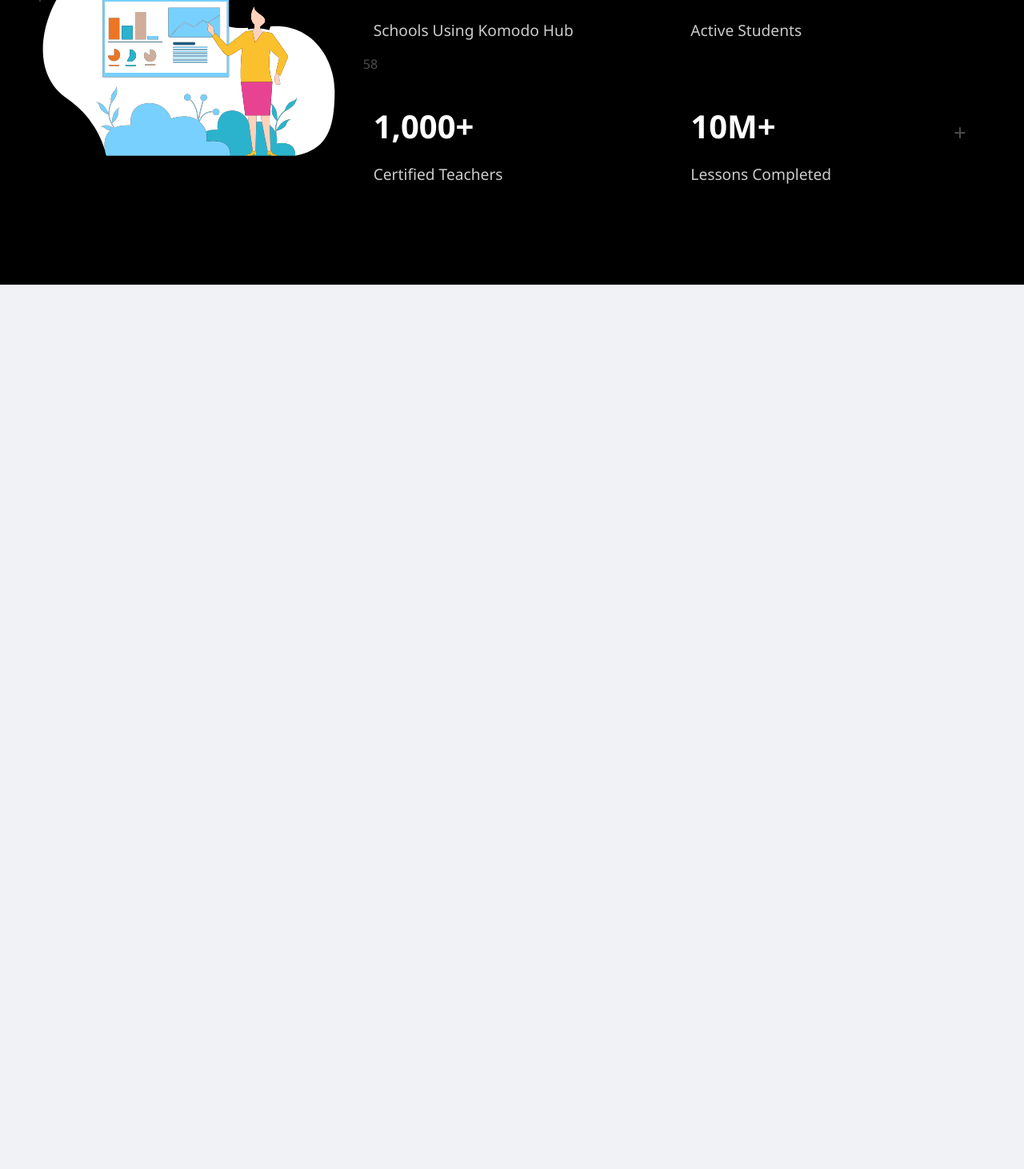
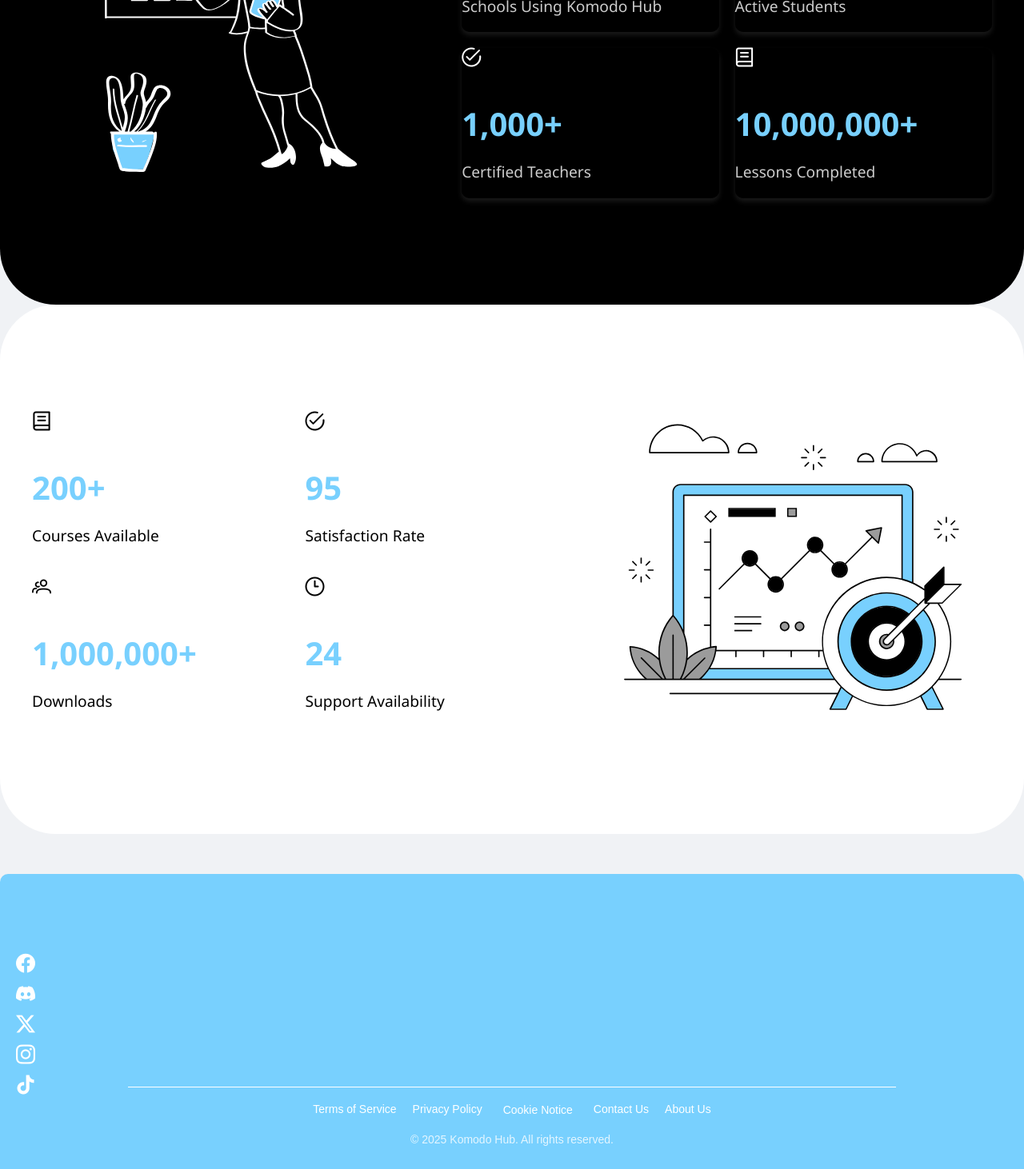
Before and after one commit to ziadateff/https---github.com-Komodo-Hub-Coventry-Komodo-Site, a React (Vite) app: page / in a window 1280 px wide. Shown: the part 1160-2622 px from the top of the page at 80% size. Before the commit the page ends 1516 px from the top, so only its background shows below. Built offline with nearby package versions, Linux system fonts and the light colour scheme.

Commit message:
Almost finished homepage

```diff
--- a/package.json
+++ b/package.json
@@ -25,6 +25,8 @@
     "react": "^19.0.0",
     "react-chartjs-2": "^5.3.0",
     "react-dom": "^19.0.0",
+    "react-feather": "^2.0.10",
+    "react-icons": "^5.5.0",
     "react-intersection-observer": "^9.16.0",
     "react-masonry-css": "^1.0.16",
     "react-pageflip": "^2.0.3",
--- a/src/HomePage.css
+++ b/src/HomePage.css
@@ -6,6 +6,32 @@
     box-sizing: border-box;
     color: #333;
     background-color: #f5f7f6; /* Light natural background */
+  }
+
+  /* Glassmorphism Effect */
+  .header, .feature-card, .statistic, .footer {
+    background: rgba(0, 0, 0, 0.7);
+    backdrop-filter: blur(10px);
+    border-radius: 10px;
+    box-shadow: 0 4px 6px rgba(255, 255, 255, 0.1);
+  }
+
+  /* Header Animation Styles */
+.header {
+    position: fixed;
+    top: 0;
+    left: 0;
+    width: 97%;
+    z-index: 1000;
+    transition: transform 0.3s ease-in-out;
+  }
+
+  .header.hide-up {
+    transform: translateY(-100%); /* Move header up out of view */
+  }
+
+  .header.hide-down {
+    transform: translateY(100%); /* Move header down out of view */
   }
 
   /* Header */
@@ -134,10 +160,20 @@
     width: auto; /* Maintain aspect ratio */
     height: auto;
     max-width: 100%; /* Ensure it doesn't overflow */
+    animation: float 3s ease-in-out infinite; /* Microinteraction */
   }
 
-/* Features Section */
-.features-section {
+  @keyframes float {
+    0%, 100% {
+      transform: translateY(0);
+    }
+    50% {
+      transform: translateY(-10px);
+    }
+  }
+
+  /* Features Section */
+  .features-section {
     padding: 80px 40px;
     background-color: #ffffff;
     text-align: center;
@@ -158,7 +194,7 @@
 
   .features-track {
     display: flex;
-    animation: scroll 30s linear infinite; /* Adjust speed as needed */
+    animation: scroll 20s linear infinite; /* Adjust speed as needed */
   }
 
   @keyframes scroll {
@@ -173,11 +209,18 @@
   .feature-card {
     background-color: #f5f7f6;
     border-radius: 10px;
+    border: #78d0fe;
     padding: 20px;
     width: 200px;
     box-shadow: 0px 4px 6px rgba(0, 0, 0, 0.1);
     flex-shrink: 0;
     margin-right: 20px;
+    transition: transform 0.3s ease, box-shadow 0.3s ease; /* Hover effect */
+  }
+
+  .feature-card:hover {
+    transform: scale(1.05);
+    box-shadow: 0px 8px 12px rgba(0, 0, 0, 0.2);
   }
 
   .feature-card h3 {
@@ -191,43 +234,16 @@
     color: #666;
   }
 
-/* Statistics Section */
-.statistics-section {
+  /* Statistics Section */
+  .statistics-section {
     background-color: #000;
     color: #fff;
     padding: 80px 20px;
     position: relative;
     overflow: hidden;
+    border-radius: 70px;
   }
 
-  /* Falling numbers container */
-  .falling-numbers-container {
-    position: absolute;
-    top: 0;
-    left: 0;
-    width: 100%;
-    height: 100%;
-    pointer-events: none; /* Ensure clicks pass through to the content below */
-  }
-
-  /* Falling numbers animation */
-  @keyframes fall {
-    0% {
-      transform: translateY(-100%);
-    }
-    100% {
-      transform: translateY(100vh);
-    }
-  }
-
-  .falling-number {
-    position: absolute;
-    color: rgba(255, 255, 255, 0.3); /* More transparent */
-    font-size: 1rem; /* Smaller size */
-    animation: fall linear infinite;
-  }
-
-  /* Statistics content */
   .statistics-container {
     display: flex;
     align-items: center;
@@ -235,17 +251,16 @@
     max-width: 1200px;
     margin: 0 auto;
     position: relative;
-    z-index: 1; /* Ensure content is above the falling numbers */
   }
 
   .statistics-image {
-    flex: 1;
+    flex: 1.5;
     margin-right: 40px;
   }
 
   .statistics-image img {
     width: 100%;
-    max-width: 700px;
+    max-width: 900px;
     height: auto;
   }
 
@@ -271,9 +286,186 @@
   .statistic h3 {
     font-size: 2.5rem;
     margin-bottom: 10px;
+    color: #78d0fe; /* Gradient accent */
   }
 
   .statistic p {
     font-size: 1.2rem;
     color: #ccc;
   }
+
+  /* Image Animation Styles */
+.statistics-image img,
+.statistics-image-2 img {
+  opacity: 0;
+  transform: translateY(20px);
+  transition: opacity 0.6s ease-out 0.5s, transform 0.6s ease-out 1.3s; /* Delay of 0.5s */
+}
+
+.statistics-image.visible img,
+.statistics-image-2.visible img {
+  opacity: 1;
+  transform: translateY(0);
+}
+
+ /* Statistics 2 Section */
+.statistics-section-2 {
+    background-color: #ffffff; /* White background */
+    color: #000000; /* Black text for contrast */
+    padding: 80px 20px;
+    position: relative;
+    overflow: hidden;
+  }
+
+  .statistics-container-2 {
+    display: flex;
+    align-items: center;
+    justify-content: space-between;
+    max-width: 1200px;
+    margin: 0 auto;
+    position: relative;
+    background-color: transparent !important;
+    flex-direction: row; /* Ensure content is on the left and image on the right */
+  }
+
+  .statistics-image-2 {
+    flex: 1.5;
+    margin-left: 40px; /* Space between content and image */
+    margin-right: 0; /* Reset margin-right */
+  }
+
+  .statistics-image-2 img {
+    width: 100%;
+    max-width: 900px;
+    height: auto;
+  }
+
+  .statistics-content-2 {
+    flex: 2;
+    display: flex;
+    flex-wrap: wrap;
+    gap: 20px;
+    background-color: #ffffff;
+  }
+
+  .statistic-2 {
+    flex: 1 1 calc(50% - 20px); /* Two columns with gap */
+    opacity: 0;
+    transform: translateY(20px);
+    transition: opacity 0.6s ease-out, transform 0.6s ease-out;
+  }
+
+  .statistic-2.visible {
+    opacity: 1;
+    transform: translateY(0);
+  }
+
+  .statistic-2 h3 {
+    font-size: 2.5rem;
+    margin-bottom: 10px;
+    color: #78d0fe; /* Gradient accent */
+  }
+
+  .statistic-2 p {
+    font-size: 1.2rem;
+    color: #000000; /* Gray text for description */
+  }
+
+/* Social Media Icons */
+.social-media-icons {
+    display: flex;
+    flex-direction: column; /* Stack icons vertically */
+    gap: 10px; /* Space between icons */
+    position: absolute; /* Position absolutely within the footer */
+    left: 20px; /* Distance from the left edge */
+    top: 50%; /* Center vertically */
+    transform: translateY(-50%); /* Adjust vertical centering */
+  }
+
+  .social-media-icons a {
+    color: #fff; /* White color for icons */
+    font-size: 24px; /* Icon size */
+    transition: color 0.3s ease;
+  }
+
+  .social-media-icons a:hover {
+    color: #000000; /* Black on hover */
+  }
+
+/* Footer */
+.footer {
+    background-color: #78d0fe; /* Primary color */
+    color: #fff; /* White text for contrast */
+    padding: 40px 20px;
+    font-family: 'Arial', sans-serif;
+    margin-top: 50px; /* Add some space above the footer */
+    min-height: 300px; /* Minimum height for the footer */
+    display: flex;
+    flex-direction: column;
+    justify-content: space-between; /* Space between content and links */
+    position: relative; /* Required for absolute positioning of icons */
+  }
+
+  /* Footer Content */
+  .footer-content {
+    max-width: 1200px; /* Adjusted max-width */
+    margin: 0 auto;
+    width: 100%; /* Ensure it takes full width */
+    display: flex;
+    flex-direction: column;
+    justify-content: flex-end; /* Push content to the bottom */
+    flex-grow: 1; /* Allow content to grow and push links to the bottom */
+  }
+
+  /* Footer Links with White Line */
+  .footer-links {
+    display: flex;
+    gap: 20px;
+    flex-wrap: wrap;
+    justify-content: center; /* Center the links horizontally */
+    position: relative; /* Required for pseudo-element positioning */
+    padding-top: 20px; /* Add space for the line */
+    margin-bottom: 20px; /* Space between links and copyright */
+  }
+
+  .footer-links::before {
+    content: ''; /* Required for pseudo-element */
+    position: absolute;
+    top: 0; /* Position at the top of the container */
+    left: 50%; /* Center the line horizontally */
+    transform: translateX(-50%); /* Adjust horizontal centering */
+    width: 80%; /* Width of the line */
+    height: 1px; /* Thickness of the line */
+    background-color: #fff; /* White color for the line */
+  }
+
+  .footer-links a {
+    color: #fff;
+    text-decoration: none;
+    font-size: 14px;
+    transition: color 0.3s ease;
+  }
+
+  .footer-links a:hover {
+    color: #000000; /* Black on hover */
+  }
+
+  .footer-links button {
+    background: none;
+    border: none;
+    color: #fff;
+    font-size: 14px;
+    cursor: pointer;
+    transition: color 0.3s ease;
+  }
+
+  .footer-links button:hover {
+    color: #0056b3; /* Darker blue for hover effect */
+  }
+
+  /* Copyright */
+  .footer-copyright {
+    font-size: 14px;
+    opacity: 0.8; /* Slightly transparent for a subtle look */
+    text-align: center; /* Center the copyright text */
+  }
--- a/src/HomePage.jsx
+++ b/src/HomePage.jsx
@@ -1,10 +1,96 @@
-import React, { useEffect } from 'react';
+import React, { useEffect, useState } from 'react';
 import './HomePage.css';
 import Illustration from '/src/assets/images/26-Programmer.svg';
 import Illustration2 from '/src/assets/images/125-Online-Education.svg';
-import ReportingImage from '/src/assets/images/59.-Reporting.svg';
+import ReportingImage from '/src/assets/images/12-Corporate-Trainer.svg';
+import SalesTargetImage from '/src/assets/images/64.-Sales-Target.svg';
 
 function HomePage() {
+  const [lastScrollY, setLastScrollY] = useState(0);
+  const [headerVisible, setHeaderVisible] = useState(true);
+  const [counters, setCounters] = useState([0, 0, 0, 0]);
+  const [counters2, setCounters2] = useState([0, 0, 0, 0]);
+  const [countersAnimated, setCountersAnimated] = useState(false);
+  const [counters2Animated, setCounters2Animated] = useState(false);
+
+  // Scroll direction detection
+  useEffect(() => {
+    const handleScroll = () => {
+      const currentScrollY = window.scrollY;
+
+      if (currentScrollY > lastScrollY) {
+        setHeaderVisible(false);
+      } else {
+        setHeaderVisible(true);
+      }
+
+      setLastScrollY(currentScrollY);
+    };
+
+    window.addEventListener('scroll', handleScroll);
+    return () => window.removeEventListener('scroll', handleScroll);
+  }, [lastScrollY]);
+
+  // Intersection Observer for animations
+  useEffect(() => {
+    const observer = new IntersectionObserver(
+      (entries) => {
+        entries.forEach((entry) => {
+          if (entry.isIntersecting) {
+            entry.target.classList.add('visible');
+
+            // Trigger counter animations for statistics sections
+            if (entry.target.closest('.statistics-section') && !countersAnimated) {
+              animateCounters(setCounters, [500, 50000, 1000, 10000000]);
+              setCountersAnimated(true); // Mark as animated
+            }
+            if (entry.target.closest('.statistics-section-2') && !counters2Animated) {
+              animateCounters(setCounters2, [200, 95, 1000000, 24]);
+              setCounters2Animated(true); // Mark as animated
+            }
+          }
+        });
+      },
+      { threshold: 0.1 } // Trigger when 10% of the element is visible
+    );
+
+    // Observe statistics images and content
+    const statisticElements = document.querySelectorAll('.statistic, .statistic-2, .statistics-image, .statistics-image-2');
+    statisticElements.forEach((el) => observer.observe(el));
+
+    return () => observer.disconnect();
+  }, [countersAnimated, counters2Animated]); // Add dependencies
+
+  // Counter animation function
+  const animateCounters = (setCounterFunction, targetValues) => {
+    const duration = 2000; // Animation duration in milliseconds
+    const interval = 10; // Update interval in milliseconds
+
+    targetValues.forEach((target, index) => {
+      let start = 0;
+      const increment = target / (duration / interval);
+
+      const timer = setInterval(() => {
+        start += increment;
+        if (start >= target) {
+          clearInterval(timer);
+          setCounterFunction((prev) => {
+            const newCounters = [...prev];
+            newCounters[index] = target;
+            return newCounters;
+          });
+        } else {
+          setCounterFunction((prev) => {
+            const newCounters = [...prev];
+            newCounters[index] = Math.floor(start);
+            return newCounters;
+          });
+        }
+      }, interval);
+    });
+  };
+
+  // Features data
   const features = [
     {
       title: 'Interactive Courses',
@@ -36,76 +122,31 @@
     },
   ];
 
-  // Duplicate the features array to create a seamless loop
   const duplicatedFeatures = [...features, ...features];
 
   // Statistics data
   const statistics = [
-    { number: '500+', label: 'Schools Using Komodo Hub' },
-    { number: '50,000+', label: 'Active Students' },
-    { number: '1,000+', label: 'Certified Teachers' },
-    { number: '10M+', label: 'Lessons Completed' },
+    { number: '500+', label: 'Schools Using Komodo Hub', icon: <i className="pi pi-building" style={{ fontSize: '24px', color: 'white' }}></i> },
+    { number: '50,000+', label: 'Active Students', icon: <i className="pi pi-users" style={{ fontSize: '24px', color: 'white' }}></i> },
+    { number: '1,000+', label: 'Certified Teachers', icon: <i className="pi pi-check-circle" style={{ fontSize: '24px', color: 'white' }}></i> },
+    { number: '10M+', label: 'Lessons Completed', icon: <i className="pi pi-book" style={{ fontSize: '24px', color: 'white' }}></i> },
   ];
 
-  // Generate random numbers, statistics, and emojis for the falling animation
-  useEffect(() => {
-    const container = document.querySelector('.falling-numbers-container');
-    const emojis = ['-', '+', '='];
-    const numbers = Array.from({ length: 100 }, (_, i) => i + 1);
-
-    const createFallingElement = () => {
-      const element = document.createElement('div');
-      element.classList.add('falling-number');
-      element.style.left = `${Math.random() * 100}vw`; // Random horizontal position
-      element.style.animationDuration = `${Math.random() * 3 + 5}s`; // Slower fall speed
-      element.style.fontSize = `${Math.random() * 1 + 1}rem`; // Smaller size
-      element.style.opacity = `${Math.random() * 1 + 0.5}`; // More transparent
-      element.innerText =
-        Math.random() > 0.5
-          ? numbers[Math.floor(Math.random() * numbers.length)] // Random number
-          : emojis[Math.floor(Math.random() * emojis.length)]; // Random emoji
-      container.appendChild(element);
-
-      // Remove the element after it falls out of view
-      element.addEventListener('animationend', () => {
-        element.remove();
-      });
-    };
-
-    // Generate falling elements at a slower rate
-    const interval = setInterval(createFallingElement, 800); // Reduced frequency
-
-    // Cleanup interval on component unmount
-    return () => clearInterval(interval);
-  }, []);
-
-  // Add scroll animations for statistics
-  useEffect(() => {
-    const observer = new IntersectionObserver(
-      (entries) => {
-        entries.forEach((entry) => {
-          if (entry.isIntersecting) {
-            entry.target.classList.add('visible');
-          }
-        });
-      },
-      { threshold: 0.1 } // Trigger when 10% of the element is visible
-    );
-
-    const statisticElements = document.querySelectorAll('.statistic');
-    statisticElements.forEach((el) => observer.observe(el));
-
-    return () => observer.disconnect(); // Cleanup observer
-  }, []);
+  const statistics2 = [
+    { number: '200+', label: 'Courses Available', icon: <i className="pi pi-book" style={{ fontSize: '24px', color: 'black' }}></i> },
+    { number: '95%', label: 'Satisfaction Rate', icon: <i className="pi pi-check-circle" style={{ fontSize: '24px', color: 'black' }}></i> },
+    { number: '1M+', label: 'Downloads', icon: <i className="pi pi-users" style={{ fontSize: '24px', color: 'black' }}></i> },
+    { number: '24/7', label: 'Support Availability', icon: <i className="pi pi-clock" style={{ fontSize: '24px', color: 'black' }}></i> },
+  ];
 
   return (
     <div className="homepage">
       {/* Header */}
-      <header className="header">
+      <header className={`header ${!headerVisible ? (lastScrollY > 0 ? 'hide-up' : 'hide-down') : ''}`}>
         <div className="logo">Komodo Hub</div>
         <nav className="nav">
           <a href="#about">About Us</a>
-          <a href="#courses">Features</a>
+          <a href="#courses">Tens of Features!</a>
           <a href="#professors">Contact</a>
           <button className="login-btn">Log in</button>
         </nav>
@@ -124,10 +165,10 @@
           </div>
         </div>
         <div className="illustration">
-          <img src={Illustration} alt="Computer Guy" />
+          <img src={Illustration} alt="Computer Guy" className="animated-illustration" />
         </div>
         <div className="illustration2">
-          <img src={Illustration2} alt="Online Education" />
+          <img src={Illustration2} alt="Online Education" className="animated-illustration" />
         </div>
       </main>
 
@@ -146,25 +187,75 @@
         </div>
       </section>
 
-      {/* Statistics Section */}
+      {/* Statistics Section 1 */}
       <section className="statistics-section">
-        {/* Falling numbers background */}
-        <div className="falling-numbers-container"></div>
-
         <div className="statistics-container">
           <div className="statistics-image">
-            <img src={ReportingImage} alt="Reporting" />
+            <img src={ReportingImage} alt="Reporting" className="animated-illustration" />
           </div>
           <div className="statistics-content">
             {statistics.map((stat, index) => (
               <div key={index} className="statistic">
-                <h3>{stat.number}</h3>
+                <div className="icon">{stat.icon}</div>
+                <h3>{counters[index].toLocaleString()}{stat.number.includes('+') && '+'}</h3>
                 <p>{stat.label}</p>
               </div>
             ))}
           </div>
         </div>
       </section>
+
+      {/* Statistics Section 2 */}
+      <section className="statistics-section statistics-section-2">
+        <div className="statistics-container-2">
+          <div className="statistics-content-2">
+            {statistics2.map((stat, index) => (
+              <div key={index} className="statistic-2">
+                <div className="icon">{stat.icon}</div>
+                <h3>{counters2[index].toLocaleString()}{stat.number.includes('+') && '+'}</h3>
+                <p>{stat.label}</p>
+              </div>
+            ))}
+          </div>
+          <div className="statistics-image-2">
+            <img src={SalesTargetImage} alt="Sales Target" className="animated-illustration" />
+          </div>
+        </div>
+      </section>
+
+      {/* Footer */}
+      <footer className="footer">
+        <div className="footer-content">
+            {/* Social Media Icons */}
+            <div className="social-media-icons">
+            <a href="https://facebook.com" target="_blank" rel="noopener noreferrer">
+                <i className="pi pi-facebook" style={{ color: 'white' }}></i>
+            </a>
+            <a href="https://discord.com" target="_blank" rel="noopener noreferrer">
+                <i className="pi pi-discord" style={{ color: 'white' }}></i>
+            </a>
+            <a href="https://twitter.com" target="_blank" rel="noopener noreferrer">
+                <i className="pi pi-twitter" style={{ color: 'white' }}></i>
+            </a>
+            <a href="https://instagram.com" target="_blank" rel="noopener noreferrer">
+                <i className="pi pi-instagram" style={{ color: 'white' }}></i>
+            </a>
+            <a href="https://tiktok.com" target="_blank" rel="noopener noreferrer">
+                <i className="pi pi-tiktok" style={{ color: 'white' }}></i>
+            </a>
+            </div>
+          <div className="footer-links">
+            <a href="#terms">Terms of Service</a>
+            <a href="#privacy">Privacy Policy</a>
+            <button className="cookie-notice-btn">Cookie Notice</button>
+            <a href="#contact">Contact Us</a>
+            <a href="#about">About Us</a>
+          </div>
+          <div className="footer-copyright">
+            &copy; {new Date().getFullYear()} Komodo Hub. All rights reserved.
+          </div>
+        </div>
+      </footer>
     </div>
   );
 }
```
Also changed, not shown: src/assets/images/12-Corporate-Trainer.svg (added), 1 other file (tests, documents, lock files or other folders).
